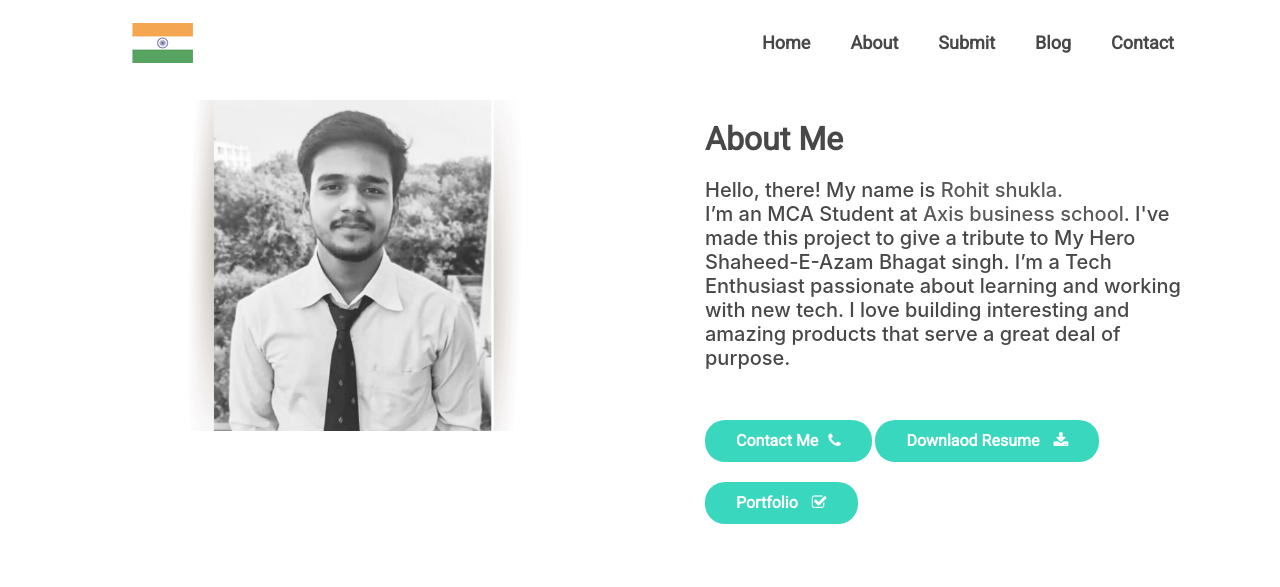
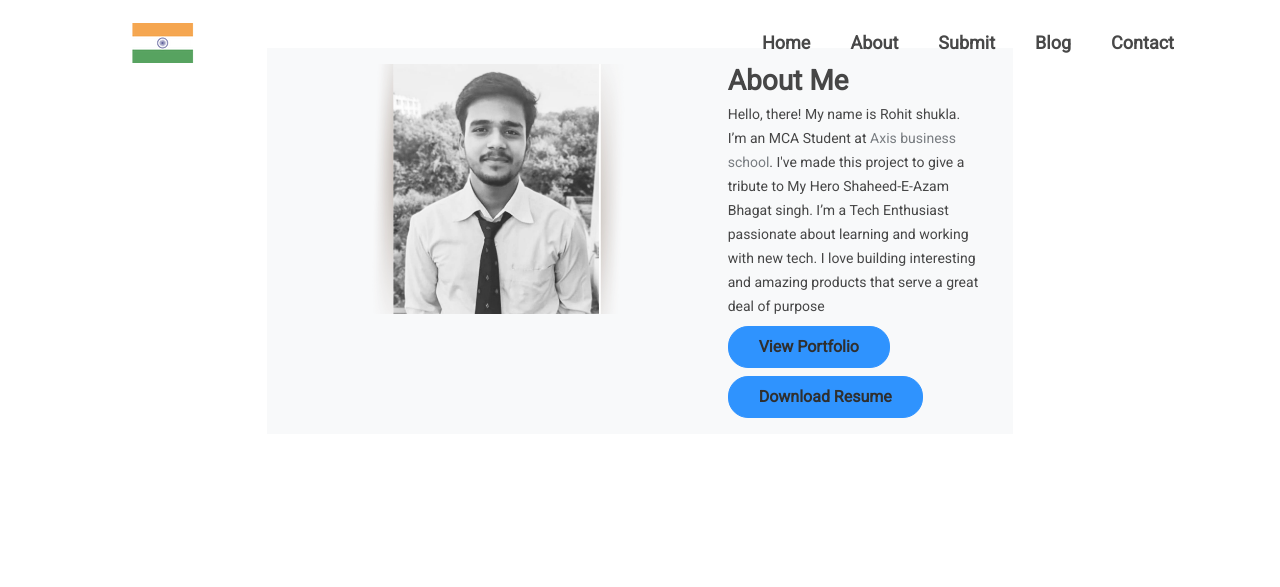
Before and after one commit to rohitshukla001/Tribute, a plain HTML site: page about.html in a window 1280 px wide. Drawn offline with nearby package versions, Linux system fonts and the light colour scheme; some packages are replaced by stand-ins of ours.

Commit message:
Update about.html

```diff
--- a/about.html
+++ b/about.html
@@ -18,6 +18,8 @@
     <link rel="shortcut icon" sizes="114x114" href="assets/images/apple-icon-114x114.png">
 
     <!-- Google Font-->
+     <link href="https://cdn.jsdelivr.net/npm/bootstrap@5.1.3/dist/css/bootstrap.min.css" rel="stylesheet"
+        integrity="sha384-1BmE4kWBq78iYhFldvKuhfTAU6auU8tT94WrHftjDbrCEXSU1oBoqyl2QvZ6jIW3" crossorigin="anonymous">
     <link href="http://fonts.googleapis.com/css?family=Roboto" rel="stylesheet">
     <!-- Font Awesome -->
     <link rel="stylesheet" href="assets/icons/font-awesome-4.7.0/css/font-awesome.min.css">
@@ -104,30 +106,31 @@
             ABOUT
         =================
         -->
-        <section class="mh-about" id="mh-about">
-            <div class="container">
-                <div class="row section-separator">
-                    <div class="col-sm-12 col-md-6">
-                        <div class="mh-about-img shadow-2 wow fadeInUp" data-wow-duration="0.8s" data-wow-delay="0.4s">
-                            <img src="assets/images/rohit1.png" alt="" class="img-fluid">
-                        </div>
-                    </div>
-                    <div class="col-sm-12 col-md-6">
-                        <div class="mh-about-inner">
-                            <h2 class="wow fadeInUp" data-wow-duration="0.8s" data-wow-delay="0.1s">About Me</h2>
-                            <div class="textabout"> <p class="wow fadeInUp" data-wow-duration="0.8s" data-wow-delay="0.2s">Hello, there! My name is <a target="_blank" href="https://rohitshukla.me/">Rohit shukla.</a> <br>
-
-                                I’m an MCA Student at <a target="_blank" href="https://axiscolleges.org/">Axis business school</a>.
-                                I've made this project to give a tribute to My Hero Shaheed-E-Azam Bhagat singh. I’m a Tech Enthusiast passionate about learning and working with new tech. I love building
-                                interesting and amazing products that serve a great deal of purpose. </p></div>
-                            <a href="/contact.html" class="btn btn-fill wow fadeInUp" data-wow-duration="0.8s" data-wow-delay="0.4s">Contact Me<i class="fa fa-phone"></i></a>
-                            <a target="_blank" href="https://drive.google.com/file/d/139CN1ExZDr7lokPJd5czk2X8wIp67NB8/view?usp=sharing" class="btn btn-fill wow fadeInUp" data-wow-duration="0.8s" data-wow-delay="0.4s">Downlaod Resume <i class="fa fa-download"></i></a>
-                            <a target="_blank" href="https://rohitshukla.me/" class="btn btn-fill wow fadeInUp" data-wow-duration="0.8s" data-wow-delay="0.4s">Portfolio <i class="fa fa-check-square-o"></i></a>
-                        </div>
-                    </div>
+<div class="mx-auto p-3 m-5 bg-light row col-md-7  ">
+        <div class="col-auto ">
+  <img src="/assets/images/rohit1.png" width="400" height="250" alt="Rohit-shukla-image">
+          </div>
+        <div class="col d-flex flex-column ">
+          <h3 class="mb-0">About Me</h3>
+          <div class="mb-1 text-muted"></div>
+          <p class="card-text mb-auto">
+            Hello, there! My name is Rohit shukla.
+            I’m an MCA Student at <a class=" text-dark" target="_blank" href="https://axiscolleges.org/">Axis business school</a>. I've made this project to give a tribute to My Hero Shaheed-E-Azam Bhagat singh. I’m a Tech Enthusiast passionate about learning and working with new tech. I love building interesting and amazing products that serve a great deal of purpose</p>
+            <div >
+            <div class="d-flex mt-2 justify-content-between align-items-center">
+                <div >
+                    <a target="_blank" class="btn btn-primary" href="https://rohitshukla.me" role="button">View Portfolio</a>
                 </div>
             </div>
-        </section>
+            <div class="d-flex mt-2 justify-content-between align-items-center">
+                <div >
+                    <a target="_blank" class="btn btn-primary" href="https://drive.google.com/file/d/139CN1ExZDr7lokPJd5czk2X8wIp67NB8/view" role="button">Download Resume</a>
+                </div>
+            </div>
+        </div>
+        </div>
+
+      </div>
 
     <!--
     ==============
```
